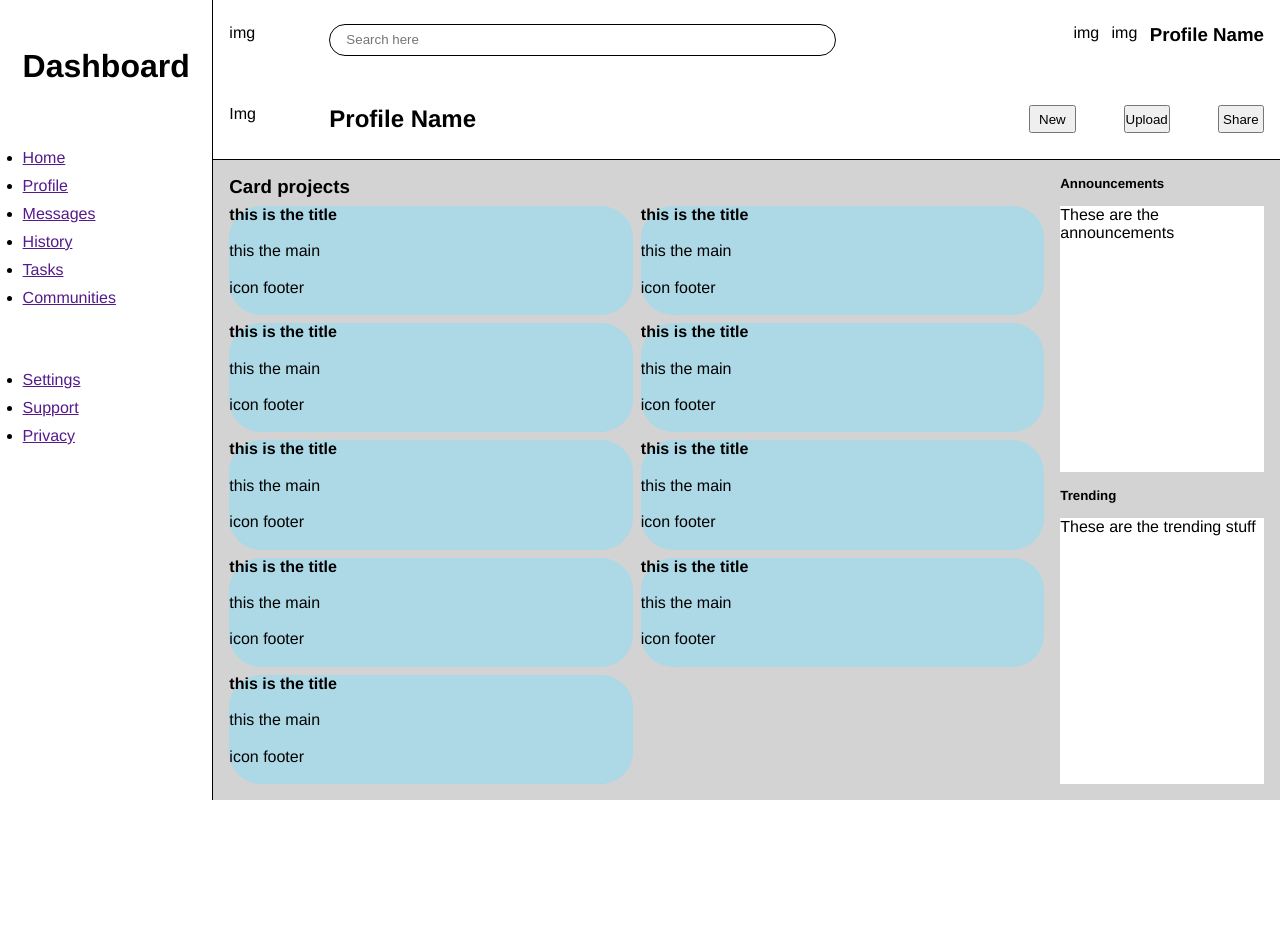
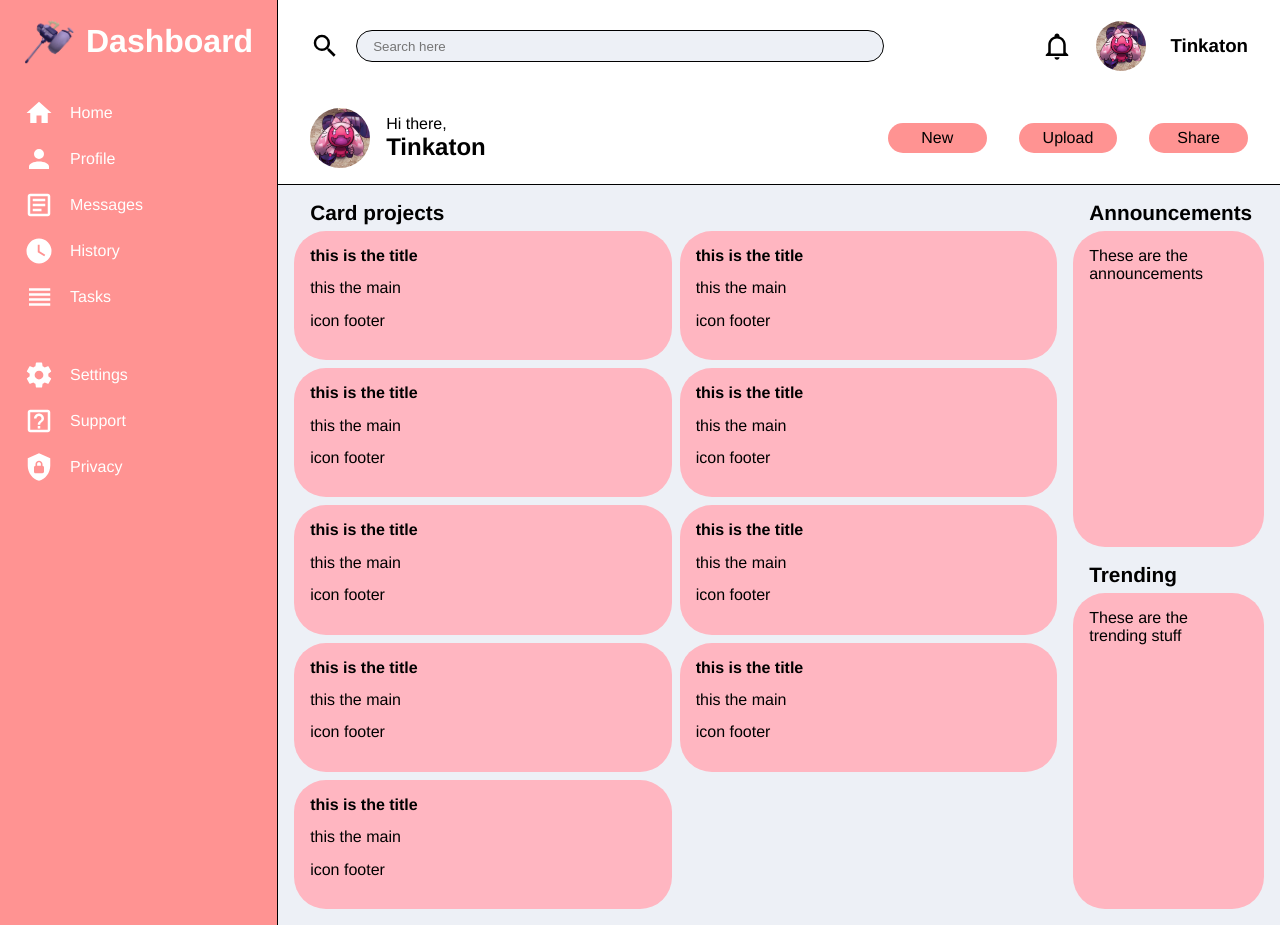
Before and after one commit to santi-raigoza/AdminDashboard, a plain HTML site: page index.html in a window 1280 px wide. Before the commit the page ends 800 px from the top, so only its background shows below. Drawn offline with Linux system fonts and the light colour scheme.

Commit message:
Completed header layout
Adjusted header layout and size to work properly when resizing

```diff
--- a/index.html
+++ b/index.html
@@ -11,20 +11,23 @@
         <div class="header">
             <div class="top">
                 <div class="left">
-                    <div>img</div>
+                    <svg xmlns="http://www.w3.org/2000/svg" viewBox="0 0 24 24"><title>magnify</title><path d="M9.5,3A6.5,6.5 0 0,1 16,9.5C16,11.11 15.41,12.59 14.44,13.73L14.71,14H15.5L20.5,19L19,20.5L14,15.5V14.71L13.73,14.44C12.59,15.41 11.11,16 9.5,16A6.5,6.5 0 0,1 3,9.5A6.5,6.5 0 0,1 9.5,3M9.5,5C7,5 5,7 5,9.5C5,12 7,14 9.5,14C12,14 14,12 14,9.5C14,7 12,5 9.5,5Z" /></svg>
                     <input id="search" name="search" type="search" placeholder="Search here">
                 </div>
                 <div class="right">
-                    <div>img</div>
-                    <div>img</div>
-                    <h3>Profile Name</h3>
+                    <svg xmlns="http://www.w3.org/2000/svg" viewBox="0 0 24 24"><title>bell-outline</title><path d="M10 21H14C14 22.1 13.1 23 12 23S10 22.1 10 21M21 19V20H3V19L5 17V11C5 7.9 7 5.2 10 4.3V4C10 2.9 10.9 2 12 2S14 2.9 14 4V4.3C17 5.2 19 7.9 19 11V17L21 19M17 11C17 8.2 14.8 6 12 6S7 8.2 7 11V18H17V11Z" /></svg>
+                    <img src="./images/Tinkatonpfp.jpeg" alt="Tinkaton Smiling Profile Picture">
+                    <h3>Tinkaton</h3>
                 </div>
 
             </div>
             <div class="bottom">
                 <div class="left">
-                    <div>Img</div>
-                    <h2 class="head">Profile Name</h2>
+                    <img src="./images/Tinkatonpfp.jpeg" alt="Tinkaton Smiling Profile Picture">
+                    <div>
+                        <p>Hi there,</p>
+                        <h2 class="head">Tinkaton</h2>
+                    </div>
                 </div>
                 <div class="right">
                     <button>New</button>
@@ -35,22 +38,46 @@
             </div>
         </div>
         <div class="dashboard">
-            <div class="dash-container">
+            <div class="dashboard-header">
+                <img id="hammer" src="./images/TinkatonsHammer.webp" alt="Tinkaton Hammer Icon">
                 <h1>Dashboard</h1>
-                <ul>
-                    <li><a href="">Home</a></li>
-                    <li><a href="">Profile</a></li>
-                    <li><a href="">Messages</a></li>
-                    <li><a href="">History</a></li>
-                    <li><a href="">Tasks</a></li>
-                    <li><a href="">Communities</a></li>
-                </ul>
-                <ul>
-                    <li><a href="">Settings</a></li>
-                    <li><a href="">Support</a></li>
-                    <li><a href="">Privacy</a></li>
-                </ul>
             </div>
+            <ul>
+                <div>
+                    <svg xmlns="http://www.w3.org/2000/svg" viewBox="0 0 24 24"><title>home</title><path d="M10,20V14H14V20H19V12H22L12,3L2,12H5V20H10Z" /></svg>
+                    <li><a href="index.html">Home</a></li>
+                </div>
+                <div>
+                    <svg xmlns="http://www.w3.org/2000/svg" viewBox="0 0 24 24"><title>account</title><path d="M12,4A4,4 0 0,1 16,8A4,4 0 0,1 12,12A4,4 0 0,1 8,8A4,4 0 0,1 12,4M12,14C16.42,14 20,15.79 20,18V20H4V18C4,15.79 7.58,14 12,14Z" /></svg>
+                    <li><a href="index.html">Profile</a></li>
+                </div>
+                <div>
+                    <svg xmlns="http://www.w3.org/2000/svg" viewBox="0 0 24 24"><title>text-box-outline</title><path d="M5,3C3.89,3 3,3.89 3,5V19C3,20.11 3.89,21 5,21H19C20.11,21 21,20.11 21,19V5C21,3.89 20.11,3 19,3H5M5,5H19V19H5V5M7,7V9H17V7H7M7,11V13H17V11H7M7,15V17H14V15H7Z" /></svg>
+                    <li><a href="index.html">Messages</a></li>
+                </div>
+                <div>
+                    <svg xmlns="http://www.w3.org/2000/svg" viewBox="0 0 24 24"><title>clock</title><path d="M12,2A10,10 0 0,0 2,12A10,10 0 0,0 12,22A10,10 0 0,0 22,12A10,10 0 0,0 12,2M16.2,16.2L11,13V7H12.5V12.2L17,14.9L16.2,16.2Z" /></svg>
+                    <li><a href="index.html">History</a></li>
+                </div>
+                <div>
+                    <svg xmlns="http://www.w3.org/2000/svg" viewBox="0 0 24 24"><title>view-headline</title><path d="M4,5V7H21V5M4,11H21V9H4M4,19H21V17H4M4,15H21V13H4V15Z" /></svg>
+                    <li><a href="index.html">Tasks</a></li>
+                </div>
+            </ul>
+            <ul>
+                <div>
+                    <svg xmlns="http://www.w3.org/2000/svg" viewBox="0 0 24 24"><title>cog</title><path d="M12,15.5A3.5,3.5 0 0,1 8.5,12A3.5,3.5 0 0,1 12,8.5A3.5,3.5 0 0,1 15.5,12A3.5,3.5 0 0,1 12,15.5M19.43,12.97C19.47,12.65 19.5,12.33 19.5,12C19.5,11.67 19.47,11.34 19.43,11L21.54,9.37C21.73,9.22 21.78,8.95 21.66,8.73L19.66,5.27C19.54,5.05 19.27,4.96 19.05,5.05L16.56,6.05C16.04,5.66 15.5,5.32 14.87,5.07L14.5,2.42C14.46,2.18 14.25,2 14,2H10C9.75,2 9.54,2.18 9.5,2.42L9.13,5.07C8.5,5.32 7.96,5.66 7.44,6.05L4.95,5.05C4.73,4.96 4.46,5.05 4.34,5.27L2.34,8.73C2.21,8.95 2.27,9.22 2.46,9.37L4.57,11C4.53,11.34 4.5,11.67 4.5,12C4.5,12.33 4.53,12.65 4.57,12.97L2.46,14.63C2.27,14.78 2.21,15.05 2.34,15.27L4.34,18.73C4.46,18.95 4.73,19.03 4.95,18.95L7.44,17.94C7.96,18.34 8.5,18.68 9.13,18.93L9.5,21.58C9.54,21.82 9.75,22 10,22H14C14.25,22 14.46,21.82 14.5,21.58L14.87,18.93C15.5,18.67 16.04,18.34 16.56,17.94L19.05,18.95C19.27,19.03 19.54,18.95 19.66,18.73L21.66,15.27C21.78,15.05 21.73,14.78 21.54,14.63L19.43,12.97Z" /></svg>
+                    <li><a href="index.html">Settings</a></li>
+                </div>
+                <div>
+                    <svg xmlns="http://www.w3.org/2000/svg" viewBox="0 0 24 24"><title>help-box-outline</title><path d="M11 18H13V16H11V18M12 6C9.8 6 8 7.8 8 10H10C10 8.9 10.9 8 12 8S14 8.9 14 10C14 12 11 11.8 11 15H13C13 12.8 16 12.5 16 10C16 7.8 14.2 6 12 6M19 5V19H5V5H19M19 3H5C3.9 3 3 3.9 3 5V19C3 20.1 3.9 21 5 21H19C20.1 21 21 20.1 21 19V5C21 3.9 20.1 3 19 3Z" /></svg>
+                    <li><a href="index.html">Support</a></li>
+                </div>
+                <div>
+                    <svg xmlns="http://www.w3.org/2000/svg" viewBox="0 0 24 24"><title>shield-lock</title><path d="M12,1L3,5V11C3,16.55 6.84,21.74 12,23C17.16,21.74 21,16.55 21,11V5L12,1M12,7C13.4,7 14.8,8.1 14.8,9.5V11C15.4,11 16,11.6 16,12.3V15.8C16,16.4 15.4,17 14.7,17H9.2C8.6,17 8,16.4 8,15.7V12.2C8,11.6 8.6,11 9.2,11V9.5C9.2,8.1 10.6,7 12,7M12,8.2C11.2,8.2 10.5,8.7 10.5,9.5V11H13.5V9.5C13.5,8.7 12.8,8.2 12,8.2Z" /></svg>
+                    <li><a href="index.html">Privacy</a></li>
+                </div>
+            </ul>
         </div>
         <div class="main">
             <div class="card-container">
--- a/style.css
+++ b/style.css
@@ -1,3 +1,10 @@
+:root {
+    --lightpink:#FFB6C1;;
+    --hotpink: #ff9392;
+    --white: #fefffe;
+    --lightgrey: #edf0f6;
+}
+
 * {
     margin: 0;
     padding: 0;
@@ -6,6 +13,26 @@
 
 body {
     font-family: Helvetica, sans-serif;
+}
+
+ul {
+    list-style-type: none;
+}
+
+a {
+    text-decoration: none;
+}
+
+svg {
+    height: 30px;
+    width: 30px;
+    cursor: pointer;
+}
+
+img {
+    height: 50px;
+    width: auto;
+    cursor: pointer;
 }
 
 .container {
@@ -21,7 +48,15 @@ body {
     grid-template-rows: 1fr 1fr;
     grid-column: 2/3;
     align-items: center;
-    padding: 0 1rem;
+    padding: 0 2rem;
+}
+
+.header > div {
+    padding: 1rem 0;
+}
+
+.header img {
+    border-radius: 50%;
 }
 
 .top {
@@ -30,14 +65,16 @@ body {
 }
 
 .top .left {
-    display: grid;
-    grid-template-columns: 100px 1fr;
+    display: flex;
+    gap: 1rem;
+    align-items: center;
 }
 
 .top .right {
-    display: grid;
-    grid-template-columns: repeat(2, 1fr) 3fr;
-    justify-self: right;
+    display: flex;
+    justify-content: end;
+    align-items: center;
+    gap: 1.5rem;
 }
 
 #search {
@@ -46,33 +83,41 @@ body {
     border-radius: 1rem;
     border: solid 1px black;
     padding: 0 1rem;
+    background-color: var(--lightgrey);
 }
 
 .bottom {
     display: grid;
     grid-template-columns: 1fr 1fr;
+    align-items: center;
+}
+
+.bottom img {
+    height: 60px;
+    width: auto;
 }
 
 .bottom .left {
-    display: grid;
-    grid-template-columns: 100px 1fr;
-    justify-self: start;
-    /* gap: 1rem; */
-}
-
-.bottom .left > div {
-    grid-column: 1/2;
-}
-
-.bottom .left > h2 {
-    grid-column: 2/3;
+    display: flex;
+    align-items: center;
+    gap: 1rem;
+    margin-right: 3rem;
 }
 
 .bottom .right {
     display: grid;
     grid-template-columns: repeat(3, 1fr);
     justify-self: end;
-    gap: 3em;
+    gap: 2em;
+}
+
+.bottom button {
+    font: inherit;
+    background-color: var(--hotpink);
+    border-radius: 50px;
+    padding: 0.4rem 1.5rem;
+    cursor: pointer;
+    border: none;
 }
 
 .main {
@@ -82,8 +127,14 @@ body {
     grid-template-columns: 4fr 1fr;
     grid-template-rows: 1fr 1fr;
     padding: 1rem;
-    background-color: lightgray;
     gap: 1rem;
+    background-color: var(--lightgrey);
+}
+
+.main h3,
+.main h5 {
+    font-size: 1.3rem;
+    margin-left: 1rem;
 }
 
 .card-container {
@@ -101,15 +152,19 @@ body {
     grid-row: 2/3;
     display: grid;
     grid-template-columns: repeat(auto-fit, minmax(300px, 1fr));
-    /* grid-auto-rows: minmax(200px, 1fr); */
     gap: 0.5rem;
+}
+
+.all-cards h4 {
+
 }
 
 .card {
     display: grid;
     grid-template-rows: 20px minmax(3fr, 200px) 1fr;
-    background-color: lightblue;
+    background-color: var(--lightpink);
     border-radius: 2rem;
+    padding: 1rem;
 }
 
 .announcements-container {
@@ -128,7 +183,9 @@ body {
 }
 
 .announcement {
-    background-color: white;
+    background-color: var(--lightpink);
+    border-radius: 2rem;
+    padding: 1rem;
 }
 
 .trending-container {
@@ -147,27 +204,56 @@ body {
 }
 
 .trending {
-    background-color: white;
+    background-color: var(--lightpink);
+    border-radius: 2rem;
+    padding: 1rem;
 }
 
 .dashboard {
     border-right: solid black 1px;
     grid-row: 1/3;
+    display: grid;
+    grid-template-rows: auto auto 1fr;
+    background-color: var(--hotpink);
+    padding: 1rem 1.5rem;
+}
+
+.dashboard-header {
+    display: grid;
+    grid-template-columns: 50px 1fr;
+    align-items: center;
+    gap: 0.75rem;
+}
+
+.dashboard svg {
+    fill: white;
+}
+
+.dashboard h1 {
+    color: var(--white);
+}
+
+.dashboard li a {
+    color: var(--white)
+}
+
+.dashboard li a:hover {
+    text-decoration: underline;
+}
+
+.dashboard ul {
     display: flex;
     flex-direction: column;
-    align-items: center;
+    gap: 1rem;
 }
 
-.dash-container {
-    display: grid;
-    gap: 4em;
+.dashboard > ul:first-of-type {
+    margin-top: 2rem;
+    margin-bottom: 3rem;
 }
 
-.dash-container:first-child {
-    margin-top: 3em;
+.dashboard ul > div {
+    display: flex;
+    align-items: center;
+    gap: 1rem;
 }
-
-.dash-container ul {
-    display: grid;
-    gap: 10px;
-}
```
Also changed, not shown: images/Tinkatonpfp.jpeg (added), images/TinkatonsHammer.webp (added).
